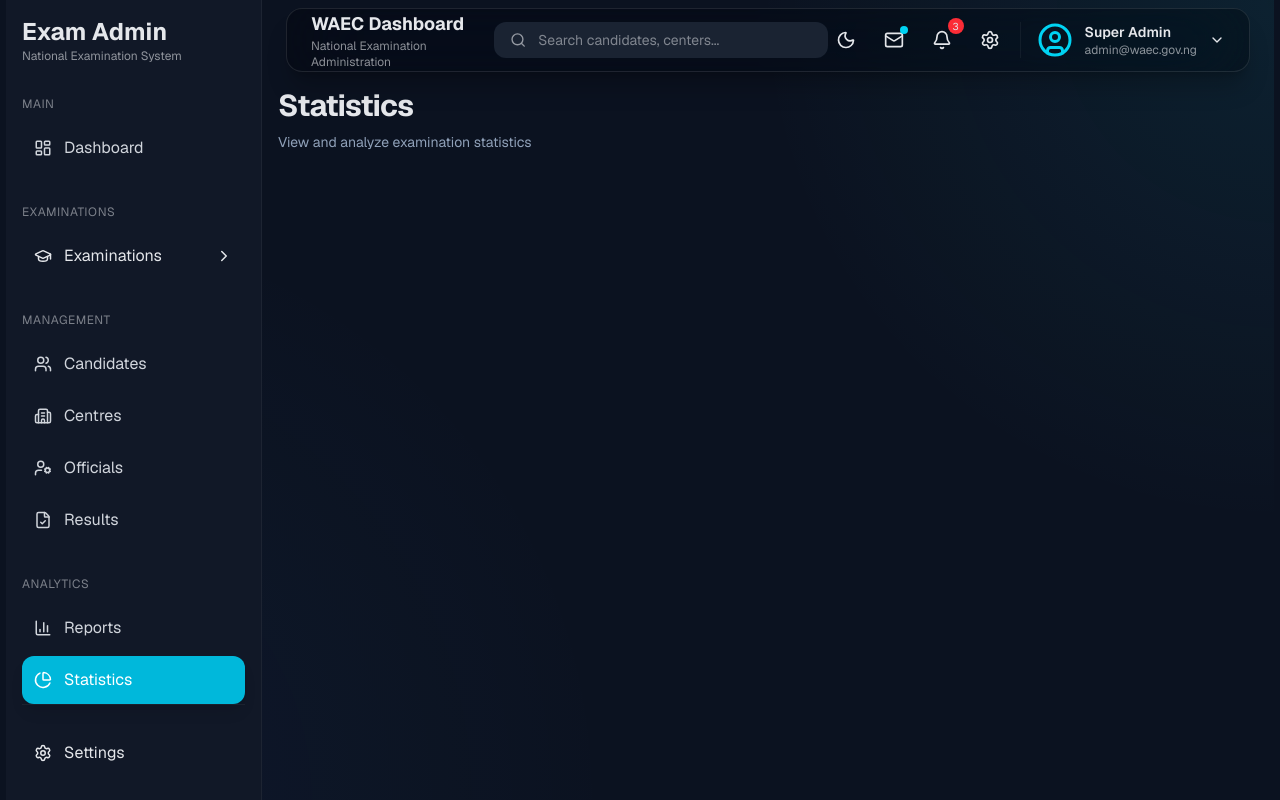
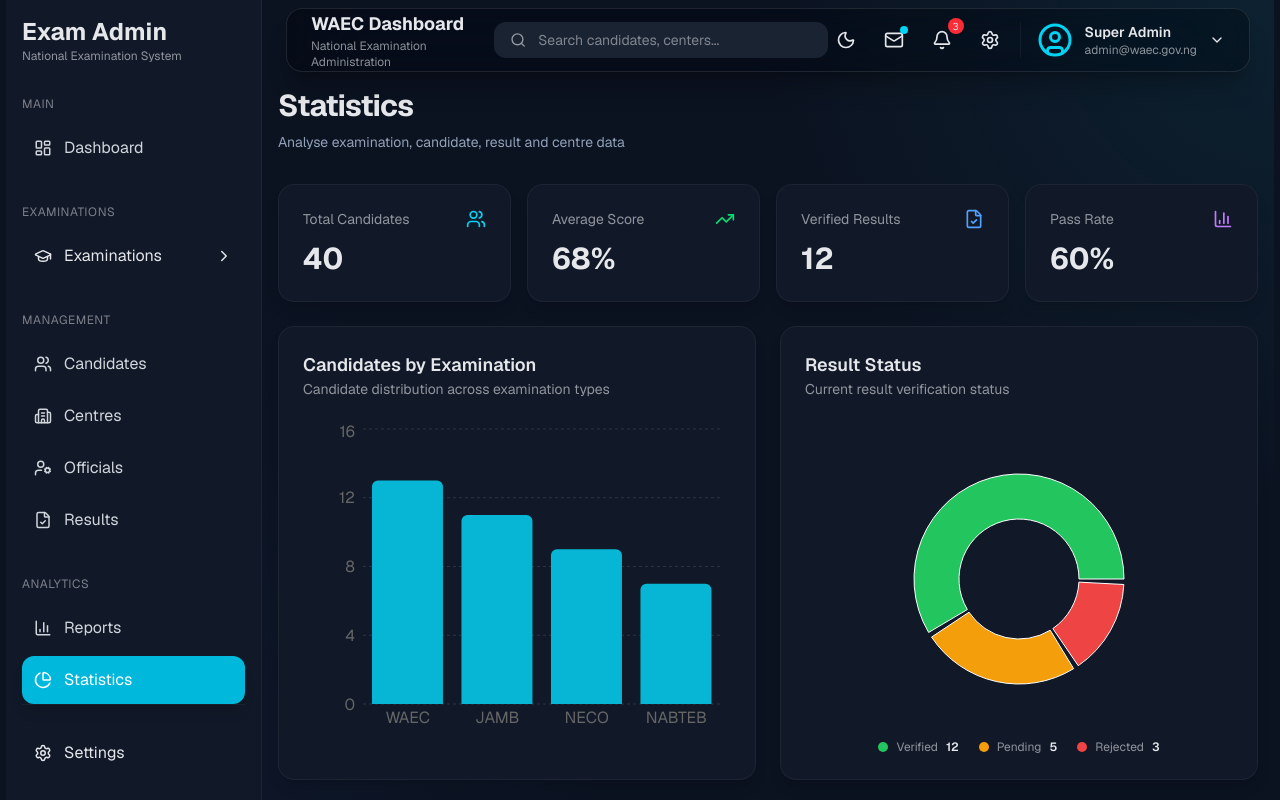
Before and after one commit to yellowflash-1992/Exam-Admin-Dashboard, a Next.js app in the folder my-app/: page /statistics in a window 1280 px wide. Built offline with nearby package versions, Linux system fonts and the light colour scheme.

Commit message:
Build data-driven statistics page

```diff
--- a/my-app/app/(dashboard)/statistics/page.tsx
+++ b/my-app/app/(dashboard)/statistics/page.tsx
@@ -1,10 +1,388 @@
+"use client";
+
+import { useMemo } from "react";
+import {
+  BarChart3,
+  Building2,
+  FileCheck,
+  TrendingUp,
+  Users,
+  type LucideIcon,
+} from "lucide-react";
+
+import {
+  Bar,
+  BarChart,
+  CartesianGrid,
+  Cell,
+  Pie,
+  PieChart,
+  ResponsiveContainer,
+  Tooltip,
+  XAxis,
+  YAxis,
+} from "recharts";
+
 import PageHeader from "@/components/layout/PageHeader";
+import Card from "@/components/ui/Card";
+
+import { useCandidateStore } from "@/lib/stores/candidateStore";
+import { useCentreStore } from "@/lib/stores/centreStore";
+import { results } from "@/lib/data/results";
 
 export default function StatisticsPage() {
+  const candidates = useCandidateStore(
+    (state) => state.candidates,
+  );
+
+  const centres = useCentreStore(
+    (state) => state.centres,
+  );
+
+  const totalCandidates = candidates.length;
+  const totalResults = results.length;
+  const totalCentres = centres.length;
+
+  const averageScore =
+    totalResults > 0
+      ? Math.round(
+          results.reduce(
+            (total, result) => total + result.score,
+            0,
+          ) / totalResults,
+        )
+      : 0;
+
+  const verifiedResults = results.filter(
+    (result) => result.status === "Verified",
+  ).length;
+
+  const passCount = candidates.filter(
+    (candidate) => candidate.status === "Passed",
+  ).length;
+
+  const passRate =
+    totalCandidates > 0
+      ? Math.round(
+          (passCount / totalCandidates) * 100,
+        )
+      : 0;
+
+  const examData = useMemo(() => {
+    const exams = ["WAEC", "JAMB", "NECO", "NABTEB"];
+
+    return exams.map((exam) => ({
+      exam,
+      candidates: candidates.filter(
+        (candidate) => candidate.exam === exam,
+      ).length,
+      results: results.filter(
+        (result) => result.exam === exam,
+      ).length,
+    }));
+  }, [candidates]);
+
+  const resultStatusData = useMemo(() => {
+    return [
+      {
+        name: "Verified",
+        value: results.filter(
+          (result) => result.status === "Verified",
+        ).length,
+      },
+      {
+        name: "Pending",
+        value: results.filter(
+          (result) => result.status === "Pending",
+        ).length,
+      },
+      {
+        name: "Rejected",
+        value: results.filter(
+          (result) => result.status === "Rejected",
+        ).length,
+      },
+    ];
+  }, []);
+
   return (
-    <PageHeader
-      title="Statistics"
-      description="View and analyze examination statistics"
-    />
+    <div className="space-y-6">
+      <PageHeader
+        title="Statistics"
+        description="Analyse examination, candidate, result and centre data"
+      />
+
+      {/* Overview */}
+      <div
+        className="
+          grid
+          grid-cols-1
+          gap-4
+          sm:grid-cols-2
+          xl:grid-cols-4
+        "
+      >
+        <StatCard
+          title="Total Candidates"
+          value={totalCandidates}
+          icon={Users}
+          color="text-cyan-400"
+        />
+
+        <StatCard
+          title="Average Score"
+          value={`${averageScore}%`}
+          icon={TrendingUp}
+          color="text-green-400"
+        />
+
+        <StatCard
+          title="Verified Results"
+          value={verifiedResults}
+          icon={FileCheck}
+          color="text-blue-400"
+        />
+
+        <StatCard
+          title="Pass Rate"
+          value={`${passRate}%`}
+          icon={BarChart3}
+          color="text-purple-400"
+        />
+      </div>
+
+      {/* Examination analysis */}
+      <div className="grid grid-cols-1 gap-6 lg:grid-cols-2">
+        <Card>
+          <div className="mb-5">
+            <h2 className="text-lg font-semibold">
+              Candidates by Examination
+            </h2>
+
+            <p className="text-sm opacity-60">
+              Candidate distribution across examination types
+            </p>
+          </div>
+
+          <div className="h-80 min-w-0">
+            <ResponsiveContainer
+              width="100%"
+              height="100%"
+            >
+              <BarChart
+                data={examData}
+                margin={{
+                  top: 10,
+                  right: 10,
+                  left: 0,
+                  bottom: 5,
+                }}
+              >
+                <CartesianGrid
+                  vertical={false}
+                  strokeDasharray="3 3"
+                  strokeOpacity={0.15}
+                />
+
+                <XAxis
+                  dataKey="exam"
+                  axisLine={false}
+                  tickLine={false}
+                />
+
+                <YAxis
+                  axisLine={false}
+                  tickLine={false}
+                  allowDecimals={false}
+                />
+
+                <Tooltip />
+
+                <Bar
+                  dataKey="candidates"
+                  name="Candidates"
+                  radius={[6, 6, 0, 0]}
+                  fill="#06b6d4"
+                />
+              </BarChart>
+            </ResponsiveContainer>
+          </div>
+        </Card>
+
+        <Card>
+          <div className="mb-5">
+            <h2 className="text-lg font-semibold">
+              Result Status
+            </h2>
+
+            <p className="text-sm opacity-60">
+              Current result verification status
+            </p>
+          </div>
+
+          <div className="h-80 min-w-0">
+            <ResponsiveContainer
+              width="100%"
+              height="100%"
+            >
+              <PieChart>
+                <Pie
+                  data={resultStatusData}
+                  dataKey="value"
+                  nameKey="name"
+                  cx="50%"
+                  cy="50%"
+                  outerRadius={105}
+                  innerRadius={60}
+                  paddingAngle={3}
+                >
+                  {resultStatusData.map(
+                    (entry, index) => (
+                      <Cell
+                        key={entry.name}
+                        fill={
+                          [
+                            "#22c55e",
+                            "#f59e0b",
+                            "#ef4444",
+                          ][index]
+                        }
+                      />
+                    ),
+                  )}
+                </Pie>
+
+                <Tooltip />
+              </PieChart>
+            </ResponsiveContainer>
+          </div>
+
+          <div className="flex justify-center gap-5 text-xs">
+            {resultStatusData.map((item, index) => (
+              <div
+                key={item.name}
+                className="flex items-center gap-2"
+              >
+                <span
+                  className="h-2.5 w-2.5 rounded-full"
+                  style={{
+                    backgroundColor: [
+                      "#22c55e",
+                      "#f59e0b",
+                      "#ef4444",
+                    ][index],
+                  }}
+                />
+
+                <span className="opacity-60">
+                  {item.name}
+                </span>
+
+                <span className="font-semibold">
+                  {item.value}
+                </span>
+              </div>
+            ))}
+          </div>
+        </Card>
+      </div>
+
+      {/* Centre overview */}
+      <Card>
+        <div className="flex items-center justify-between">
+          <div>
+            <h2 className="text-lg font-semibold">
+              Centre Overview
+            </h2>
+
+            <p className="text-sm opacity-60">
+              Current examination centre statistics
+            </p>
+          </div>
+
+          <Building2
+            size={22}
+            className="text-blue-400"
+          />
+        </div>
+
+        <div className="mt-5 grid grid-cols-1 gap-4 sm:grid-cols-3">
+          <StatItem
+            label="Total Centres"
+            value={totalCentres}
+          />
+
+          <StatItem
+            label="Active Centres"
+            value={
+              centres.filter(
+                (centre) =>
+                  centre.status === "Active",
+              ).length
+            }
+          />
+
+          <StatItem
+            label="Inactive Centres"
+            value={
+              centres.filter(
+                (centre) =>
+                  centre.status === "Inactive",
+              ).length
+            }
+          />
+        </div>
+      </Card>
+    </div>
   );
 }
+
+function StatCard({
+  title,
+  value,
+  icon: Icon,
+  color,
+}: {
+  title: string;
+  value: string | number;
+  icon: LucideIcon;
+  color: string;
+}) {
+  return (
+    <Card>
+      <div className="flex items-center justify-between">
+        <p className="text-sm opacity-60">
+          {title}
+        </p>
+
+        <Icon size={20} className={color} />
+      </div>
+
+      <p className="mt-3 text-3xl font-bold">
+        {typeof value === "number"
+          ? value.toLocaleString()
+          : value}
+      </p>
+    </Card>
+  );
+}
+
+function StatItem({
+  label,
+  value,
+}: {
+  label: string;
+  value: number;
+}) {
+  return (
+    <div className="rounded-xl bg-[var(--muted)] p-4">
+      <p className="text-sm opacity-50">
+        {label}
+      </p>
+
+      <p className="mt-2 text-2xl font-bold">
+        {value.toLocaleString()}
+      </p>
+    </div>
+  );
+}
```
